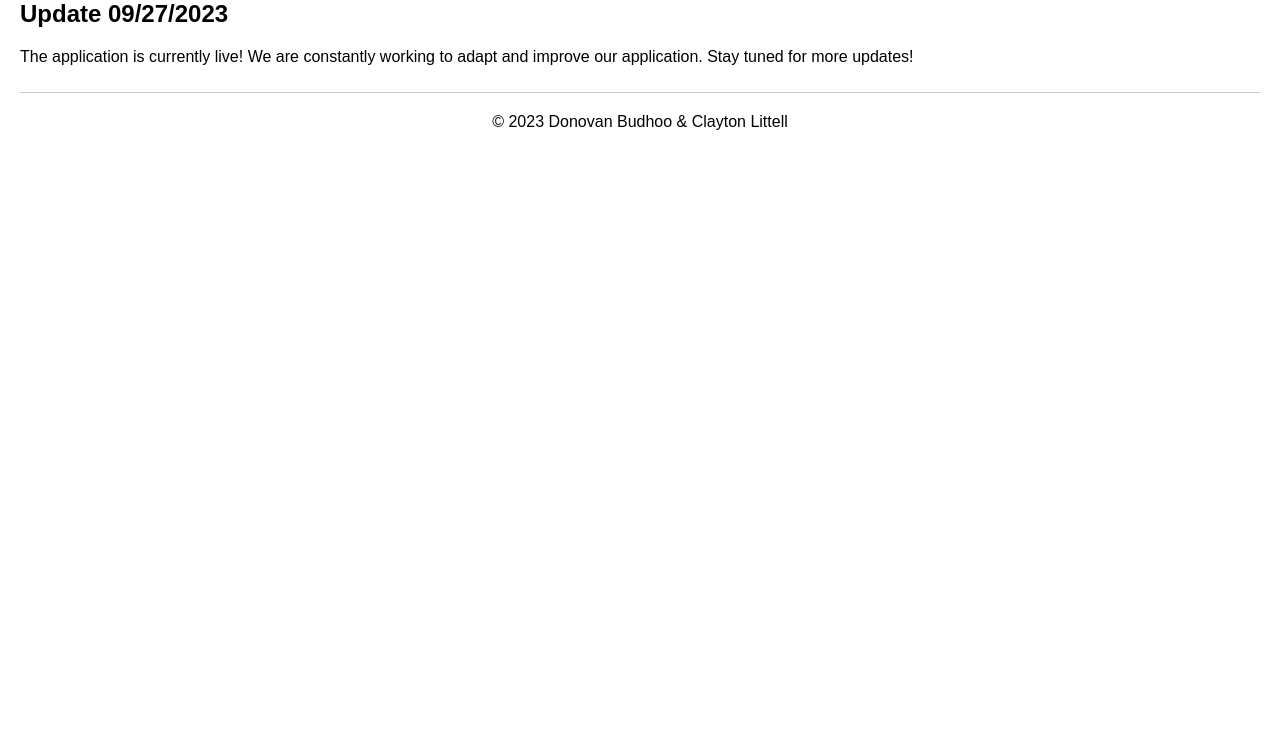
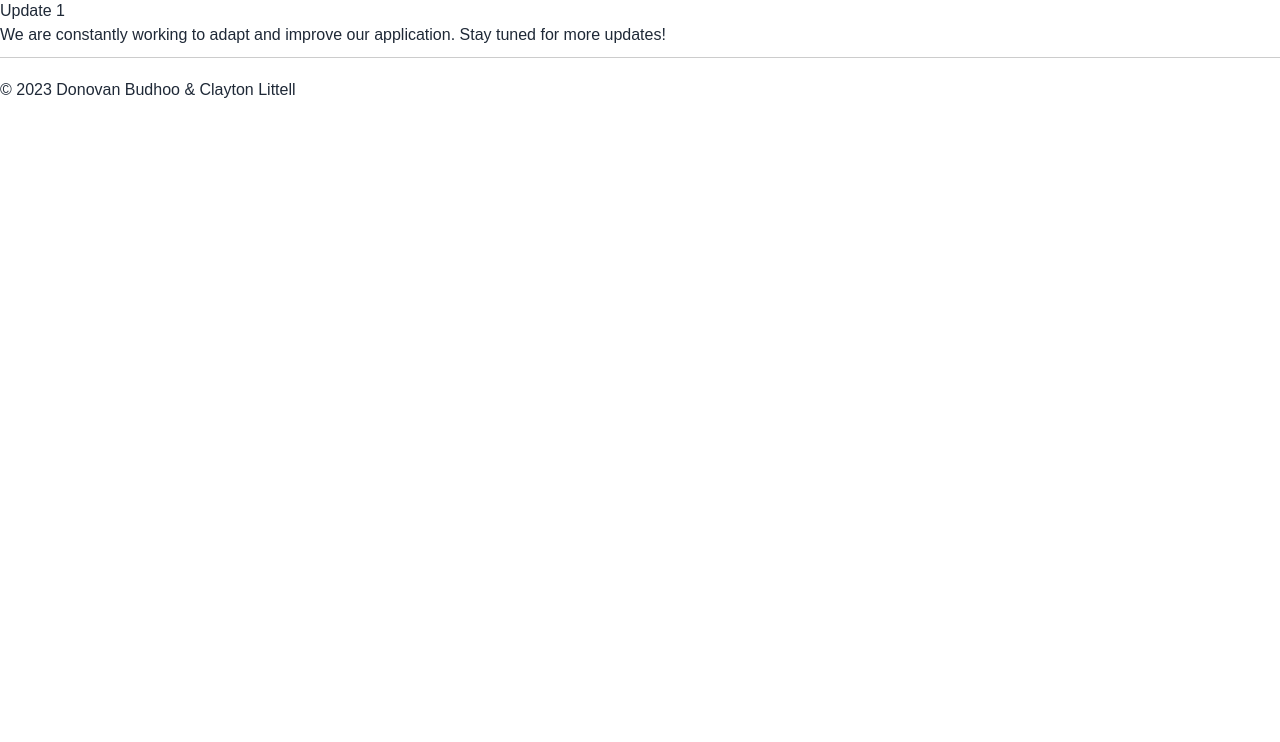
Before and after one commit to LittellC25/SimpleFitnessApplication, a plain HTML site: page whatsnew.html in a window 1280 px wide. Shown: the part 58-800 px from the top of the page. Drawn offline with nearby package versions, Linux system fonts and the light colour scheme.

Commit message:
Update whatsnew.html

```diff
--- a/whatsnew.html
+++ b/whatsnew.html
@@ -3,6 +3,11 @@
 <head>
     <meta charset="UTF-8">
     <meta name="viewport" content="width=device-width, initial-scale=1.0">
+    <link href="https://cdn.jsdelivr.net/npm/daisyui@3.7.7/dist/full.css" rel="stylesheet" type="text/css" />
+    <script src="https://cdn.jsdelivr.net/npm/chart.js"></script>
+    <script src="https://code.jquery.com/jquery-3.6.0.min.js"></script>
+    <script src="https://cdn.tailwindcss.com"></script>
+    <link rel="stylesheet" href="https://fonts.googleapis.com/css2?family=Material+Symbols+Outlined:opsz,wght,FILL,GRAD@20..48,100..700,0..1,-50..200" />
     <title>What's New</title>
     <style>
         body {
@@ -52,13 +57,13 @@
     <main>
         <ul>
             <li>
-                <h2>Update 09/27/2023</h2>
-                <p>The application is currently live! We are constantly working to adapt and improve our application. Stay tuned for more updates!</p>
+                <h2>Update 1</h2>
+                <p>We are constantly working to adapt and improve our application. Stay tuned for more updates!</p>
             </li>
         </ul>
     </main>
     <footer>
-        <center><p>&copy; 2023 Donovan Budhoo & Clayton Littell</p></center>
+        <p>&copy; 2023 Donovan Budhoo & Clayton Littell</p>
     </footer>
 </body>
 </html>
```
